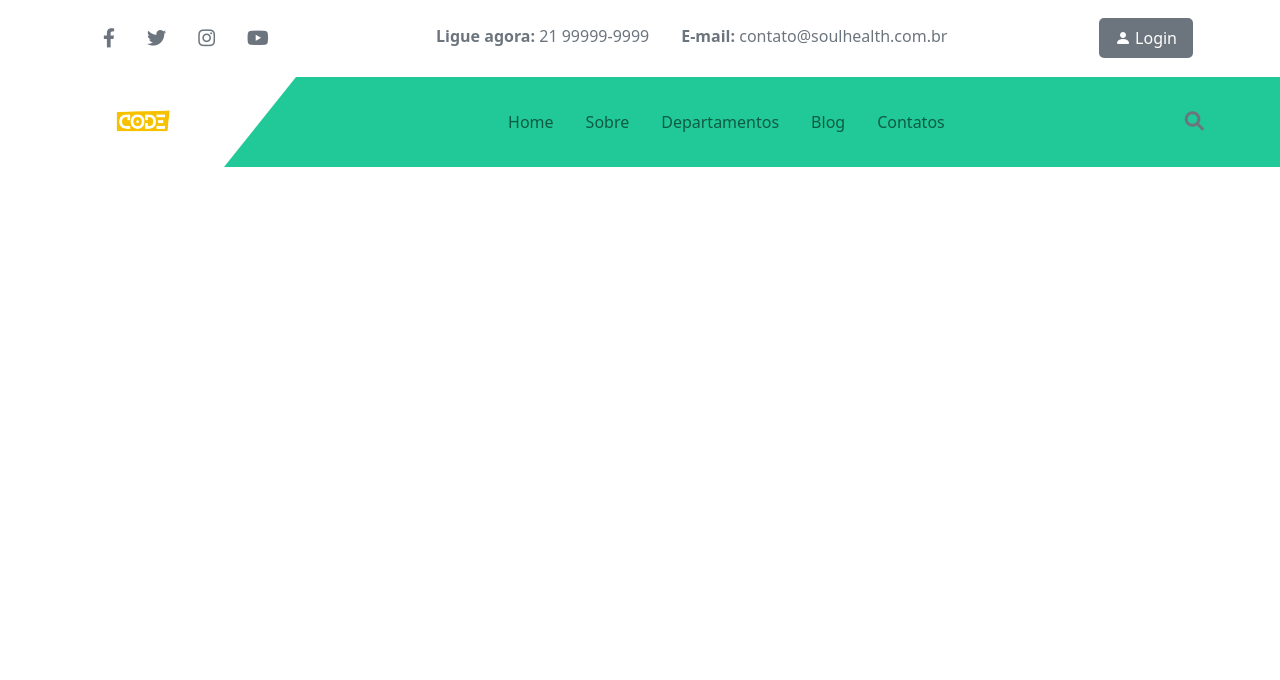
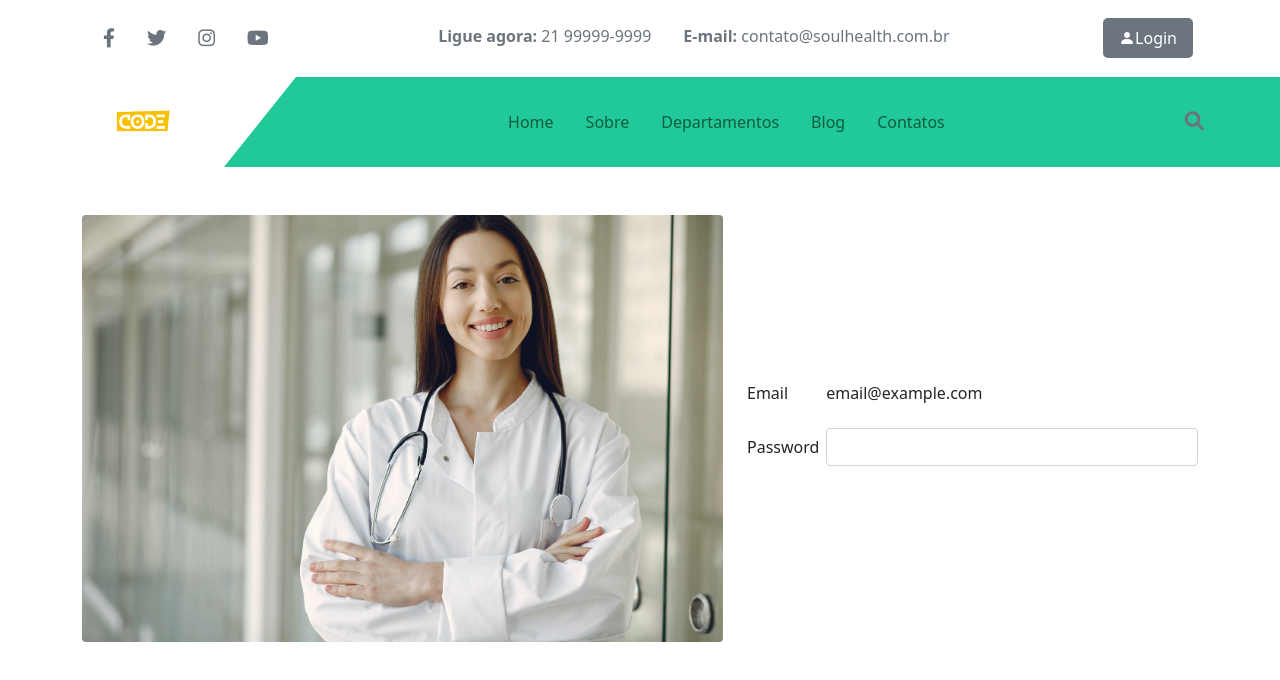
Before and after one commit to BrunodevOliveira/soul-health, an Angular app: page /signin in a window 1280 px wide. Before the commit this address led to /. Shown: the top 680 px of the page. Built offline with nearby package versions, Linux system fonts and the light colour scheme.

Commit message:
fazendo pull

```diff
--- a/src/app/app-shared/navbar/navbar.component.html
+++ b/src/app/app-shared/navbar/navbar.component.html
@@ -39,7 +39,7 @@
   <div class="listRight">
     <ul class="nav nav-pills nav-fill" >
       <li class="nav-item">
-        <button type="button" class="btn btn-success" id="login"><i class="bi bi-person-fill"></i> Login</button>
+        <a routerLink="/signin" class="btn btn-success" > <i class="bi bi-person-fill"> </i>Login</a>
       </li>
     </ul>
   </div>
--- a/src/app/app.module.ts
+++ b/src/app/app.module.ts
@@ -9,12 +9,14 @@ import { SignupComponent } from './signup/signup.component';
 import { FormsModule } from '@angular/forms';
 
 
+
 @NgModule({
   declarations: [
     AppComponent,
     PaginaUsuarioComponent,
     PaginaUsuarioComponent,
-    SignupComponent
+    SignupComponent,
+
   ],
   imports: [
     BrowserModule,
--- /dev/null
+++ b/src/app/signin/signin.component.html
@@ -0,0 +1,36 @@
+<main class="container">
+
+  <div class="row justify-content-center my-5">
+
+    <div
+      class="d-none d-sm-block col-md-12 col-lg-7 text-center align-self-center"
+      >
+      <img
+        src="../../assets/medica-signup.jpeg"
+        alt="cadastro imagem"
+        class="img-fluid rounded"
+      >
+    </div>
+
+    <div class="col-md col-lg-5  align-self-center my-3">
+
+      <div class="mb-3 row">
+        <label for="staticEmail" class="col-sm-2 col-form-label">Email</label>
+        <div class="col-sm-10">
+          <input type="text" readonly class="form-control-plaintext" id="staticEmail" value="email@example.com">
+        </div>
+      </div>
+      <div class="mb-3 row">
+        <label for="inputPassword" class="col-sm-2 col-form-label">Password</label>
+        <div class="col-sm-10">
+          <input type="password" class="form-control" id="inputPassword">
+        </div>
+      </div>
+
+
+
+    </div>
+
+  </div>
+
+</main>
--- /dev/null
+++ b/src/app/signin/signin.component.ts
@@ -0,0 +1,15 @@
+import { Component, OnInit } from '@angular/core';
+
+@Component({
+  selector: 'app-signin',
+  templateUrl: './signin.component.html',
+  styleUrls: ['./signin.component.sass']
+})
+export class SigninComponent implements OnInit {
+
+  constructor() { }
+
+  ngOnInit(): void {
+  }
+
+}
--- a/src/index.html
+++ b/src/index.html
@@ -13,5 +13,6 @@
 </head>
 <body>
   <app-root></app-root>
+  <script></script>
 </body>
 </html>
```
Also changed, not shown: src/app/app-routing.module.ts (+7 -1 lines), src/app/app-shared/shared-module/shared.module.ts (+9 -2 lines), src/app/signin/signin.component.sass (added), 1 other file (tests, documents, lock files or other folders).
